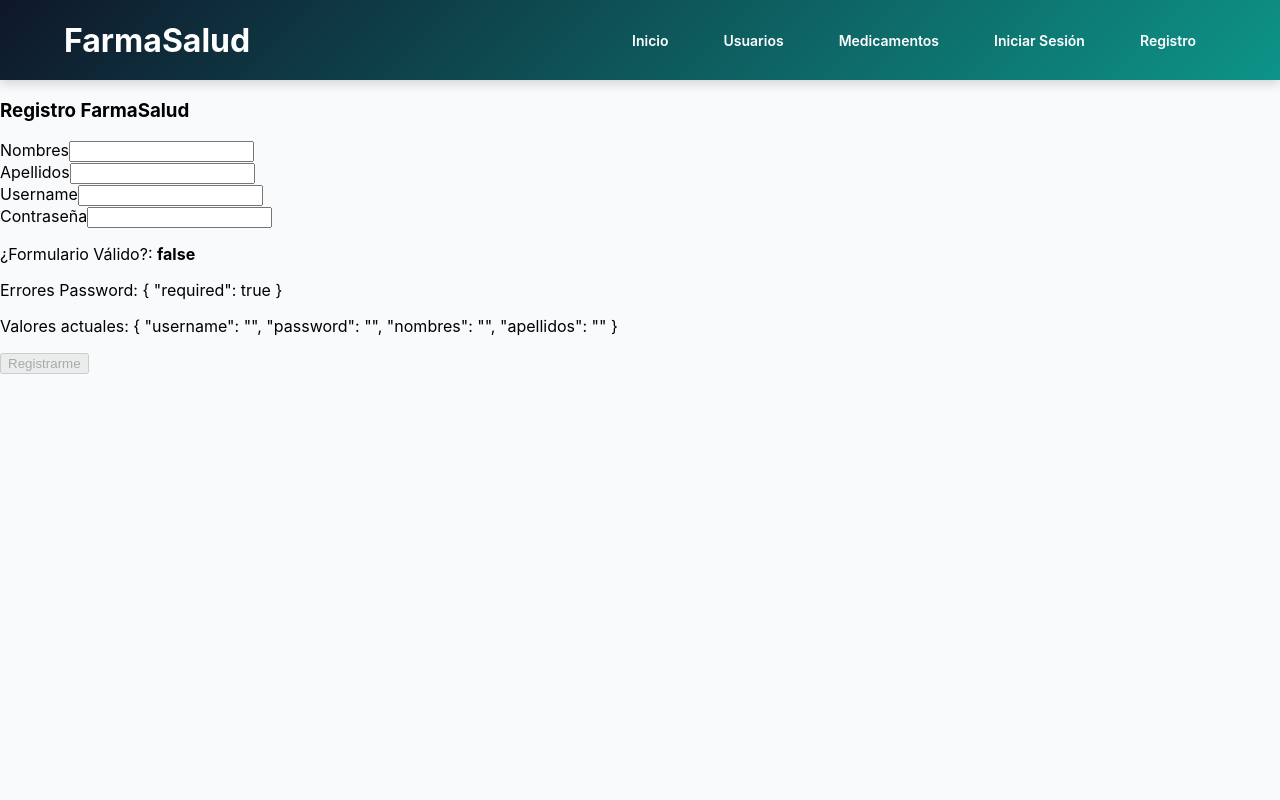
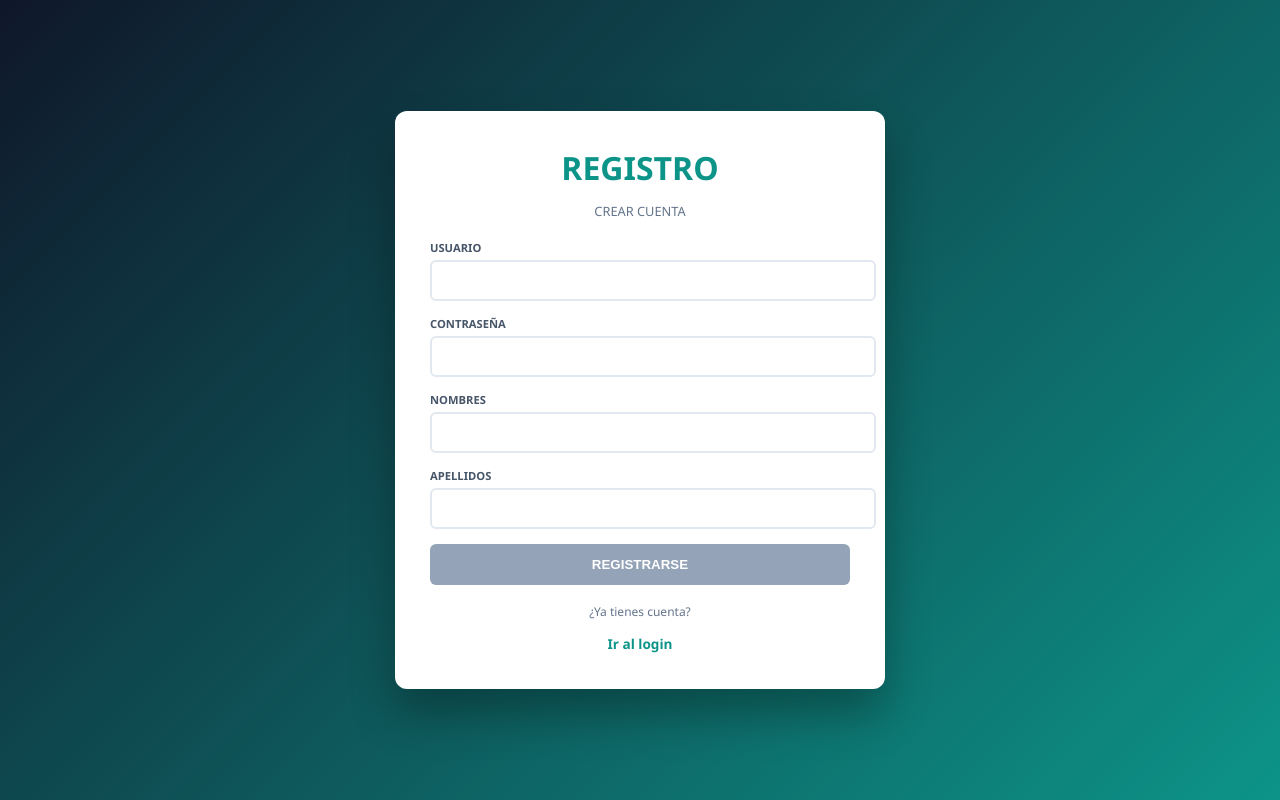
Before and after one commit to luisalvarado18rodriguez-del/DAW1-FarmaSaludAngular, an Angular app: page /registro in a window 1280 px wide. Built offline with nearby package versions, Linux system fonts and the light colour scheme.

Commit message:
ajustes generales despues del merge

```diff
--- a/src/app/app.html
+++ b/src/app/app.html
@@ -1,16 +1,22 @@
 <div class="main-wrapper">
-  <header class="navbar">
+
+  <header class="navbar" *ngIf="!hideNavbar">
     <h1>FarmaSalud</h1>
+
     <nav>
       <a routerLink="/dashboard">Inicio</a>
-      <a routerLink="/usuarios">Usuarios</a>
-      <a routerLink="/medicamentos">Medicamentos</a>
-      <a routerLink="/login">Iniciar Sesión</a>
-      <a routerLink="/registro">Registro</a>
+
+      <a *ngIf="hasRole('ADMIN')" routerLink="/usuarios">Usuarios</a>
+      <a *ngIf="hasRole('ADMIN')" routerLink="/medicamentos">Medicamentos</a>
+
+      <a *ngIf="hasRole('CLIENTE')" routerLink="/reservas">Mis Reservas</a>
+
+      <a (click)="logout()" style="cursor:pointer; color:#ff6b6b;">Salir</a>
     </nav>
   </header>
 
   <main class="container">
     <router-outlet></router-outlet>
   </main>
+
 </div>
--- a/src/app/core/services/medicamento-service.ts
+++ b/src/app/core/services/medicamento-service.ts
@@ -26,7 +26,20 @@ export class MedicamentoService {
   eliminar(id: number): Observable<void> {
     return this.http.delete<void>(`${this.apiUrl}/${id}`);
   }
-  actualizar(id: number, medicamento: any): Observable<any> {
-  return this.http.put(`${this.apiUrl}/${id}`, medicamento);
+ actualizar(id: number, medicamento: any, archivo?: File | null) {
+  const formData = new FormData();
+
+  // Enviar el JSON como Blob
+  formData.append('medicamento', new Blob(
+    [JSON.stringify(medicamento)],
+    { type: 'application/json' }
+  ));
+
+  // Enviar archivo SOLO si existe
+  if (archivo) {
+    formData.append('archivo', archivo);
+  }
+
+  return this.http.put(`${this.apiUrl}/${id}`, formData);
 }
 }
--- a/src/app/pages/login/login.css
+++ b/src/app/pages/login/login.css
@@ -1,42 +1,96 @@
+/* CONTENEDOR GLOBAL */
 .auth-page {
-    position: fixed; /* Esto asegura que se superponga a TODO */
-    top: 0;
-    left: 0;
-    width: 100vw;
-    height: 100vh;
+    position: fixed;
+    inset: 0; /* reemplaza top/left/width/height */
     display: flex;
     align-items: center;
     justify-content: center;
     background: linear-gradient(135deg, #0f172a 0%, #0d9488 100%);
-    z-index: 9999; /* Por encima de cualquier nav */
+    z-index: 9999;
+    overflow: hidden;
 }
 
+/* FONDO DECORATIVO (NO BLOQUEA CLICK) */
+.auth-page::before,
+.auth-page::after {
+    content: "";
+    position: absolute;
+    border-radius: 50%;
+    pointer-events: none; /* 🔥 IMPORTANTE */
+}
+
+.auth-page::before {
+    width: 300px;
+    height: 300px;
+    background: rgba(255,255,255,0.05);
+    top: -60px;
+    left: -60px;
+}
+
+.auth-page::after {
+    width: 200px;
+    height: 200px;
+    background: rgba(255,255,255,0.04);
+    bottom: -40px;
+    right: -40px;
+}
+
+/* CARD */
 .login-card {
     background: white;
     padding: 40px;
     width: 90%;
     max-width: 400px;
-    box-shadow: 0 20px 25px -5px rgba(0, 0, 0, 0.3);
-    border-radius: 8px;
+    border-radius: 14px;
+    box-shadow: 0 30px 60px rgba(0, 0, 0, 0.35);
+    position: relative;
+    z-index: 2;
+    animation: fadeIn 0.5s ease;
+}
+
+/* ANIMACIÓN */
+@keyframes fadeIn {
+    from {
+        opacity: 0;
+        transform: translateY(25px);
+    }
+    to {
+        opacity: 1;
+        transform: translateY(0);
+    }
+}
+
+/* HEADER */
+.login-header {
+    text-align: center;
+    margin-bottom: 25px;
 }
 
 .login-header h1 {
     color: #0d9488;
     font-weight: 900;
     margin: 0;
+    letter-spacing: 1px;
 }
 
+.login-header p {
+    font-size: 0.75rem;
+    color: #64748b;
+    margin-top: 5px;
+    font-weight: 600;
+}
+
+/* INPUTS */
 .input-group {
-    margin-bottom: 20px;
-    text-align: left;
+    margin-bottom: 18px;
 }
 
 .input-group label {
     display: block;
-    font-size: 0.75rem;
+    font-size: 0.7rem;
     font-weight: 800;
     color: #475569;
-    margin-bottom: 8px;
+    margin-bottom: 6px;
     text-transform: uppercase;
 }
 
@@ -44,21 +98,74 @@
     width: 100%;
     padding: 12px;
     border: 2px solid #e2e8f0;
-    box-sizing: border-box;
+    border-radius: 8px;
     outline: none;
+    transition: all 0.2s ease;
 }
 
+/* FOCUS PRO */
+.input-group input:focus {
+    border-color: #0d9488;
+    box-shadow: 0 0 0 3px rgba(13, 148, 136, 0.15);
+}
+
+/* BOTÓN */
 .btn-primary {
     width: 100%;
-    padding: 15px;
+    padding: 14px;
     background: #0f172a;
     color: white;
     border: none;
     font-weight: 800;
     cursor: pointer;
     text-transform: uppercase;
+    border-radius: 8px;
+    transition: all 0.25s ease;
 }
 
+/* HOVER PRO */
 .btn-primary:hover {
     background: #0d9488;
+    transform: translateY(-2px);
+    box-shadow: 0 12px 25px rgba(13, 148, 136, 0.35);
 }
+
+/* LINKS */
+.extra-links {
+    margin-top: 20px;
+    text-align: center;
+}
+
+.extra-links p {
+    font-size: 0.8rem;
+    color: #64748b;
+    margin-bottom: 5px;
+}
+
+/* 🔥 FIX IMPORTANTE PARA CLICK */
+.link-register {
+    display: inline-block;
+    font-size: 0.9rem;
+    font-weight: 700;
+    color: #0d9488;
+    text-decoration: none;
+    transition: all 0.2s ease;
+    cursor: pointer;
+    position: relative;
+    z-index: 10; /* 🔥 evita bloqueos */
+}
+
+/* HOVER */
+.link-register:hover {
+    color: #0f766e;
+    transform: scale(1.05);
+    text-decoration: underline;
+}
+
+/* FOOTER */
+.login-footer {
+    margin-top: 20px;
+    text-align: center;
+    font-size: 0.7rem;
+    color: #94a3b8;
+}
--- a/src/app/pages/login/login.html
+++ b/src/app/pages/login/login.html
@@ -1,31 +1,41 @@
 <div class="auth-page">
-  <div class="login-card fade-in">
+  <div class="login-card">
+
     <div class="login-header">
       <h1>FARMASALUD</h1>
       <p>INGRESO AL SISTEMA</p>
     </div>
 
-    <!-- Usamos tu username como debe ser -->
     <form (ngSubmit)="onLogin()">
+
       <div class="input-group">
         <label>Nombre de Usuario</label>
-        <input type="text" [(ngModel)]="credentials.username" name="username"
-               placeholder="Ej: l-alvarado" required>
+        <input type="text"
+               [(ngModel)]="credentials.username"
+               name="username"
+               required>
       </div>
 
       <div class="input-group">
         <label>Contraseña</label>
-        <input type="password" [(ngModel)]="credentials.password" name="password"
-               placeholder="••••••••" required>
+        <input type="password"
+               [(ngModel)]="credentials.password"
+               name="password"
+               required>
       </div>
 
       <button type="submit" class="btn-primary">
         ENTRAR AL PANEL
       </button>
+
     </form>
 
-    <div class="login-footer">
-      <span>© 2026 Trujillo, Perú</span>
+    <div class="extra-links">
+      <p>¿No tienes cuenta?</p>
+      <a routerLink="/registro" (click)="debugClick()" class="link-register">
+  Crear cuenta
+</a>
     </div>
+
   </div>
 </div>
--- a/src/app/pages/registro/registro.css
+++ b/src/app/pages/registro/registro.css
@@ -0,0 +1,136 @@
+.auth-page {
+    position: fixed;
+    inset: 0;
+    display: flex;
+    align-items: center;
+    justify-content: center;
+    background: linear-gradient(135deg, #0f172a, #0d9488);
+    font-family: 'Segoe UI', sans-serif;
+}
+
+.login-card {
+    background: #fff;
+    padding: 35px;
+    width: 100%;
+    max-width: 420px;
+    border-radius: 12px;
+    box-shadow: 0 25px 45px rgba(0, 0, 0, 0.3);
+    animation: fadeIn 0.5s ease;
+}
+
+@keyframes fadeIn {
+    from {
+        opacity: 0;
+        transform: translateY(25px);
+    }
+    to {
+        opacity: 1;
+        transform: translateY(0);
+    }
+}
+
+.login-header {
+    text-align: center;
+    margin-bottom: 20px;
+}
+
+.login-header h1 {
+    margin: 0;
+    color: #0d9488;
+    font-weight: 900;
+}
+
+.login-header p {
+    font-size: 0.8rem;
+    color: #64748b;
+}
+
+/* INPUTS */
+.input-group {
+    margin-bottom: 15px;
+}
+
+.input-group label {
+    font-size: 0.7rem;
+    font-weight: 800;
+    color: #475569;
+    margin-bottom: 5px;
+    display: block;
+    text-transform: uppercase;
+}
+
+.input-group input {
+    width: 100%;
+    padding: 11px;
+    border: 2px solid #e2e8f0;
+    border-radius: 6px;
+    outline: none;
+    transition: 0.2s;
+}
+
+/* FOCUS */
+.input-group input:focus {
+    border-color: #0d9488;
+    box-shadow: 0 0 0 2px rgba(13, 148, 136, 0.2);
+}
+
+/* ERROR */
+.error {
+    color: #ef4444;
+    font-size: 0.7rem;
+    font-weight: 700;
+    margin-top: 3px;
+    display: block;
+}
+
+/* INPUT INVALID */
+.invalid {
+    border-color: #ef4444;
+}
+
+/* BOTÓN */
+.btn-primary {
+    width: 100%;
+    padding: 13px;
+    background: #0f172a;
+    color: white;
+    border: none;
+    border-radius: 6px;
+    font-weight: 800;
+    cursor: pointer;
+    transition: 0.2s;
+}
+
+/* HOVER */
+.btn-primary:hover {
+    background: #0d9488;
+    transform: translateY(-2px);
+}
+
+/* DESHABILITADO */
+.btn-primary:disabled {
+    background: #94a3b8;
+    cursor: not-allowed;
+}
+
+/* LINKS */
+.extra-links {
+    margin-top: 18px;
+    text-align: center;
+}
+
+.extra-links p {
+    font-size: 0.75rem;
+    color: #64748b;
+}
+
+.extra-links a {
+    font-size: 0.85rem;
+    font-weight: 700;
+    color: #0d9488;
+    text-decoration: none;
+}
+
+.extra-links a:hover {
+    text-decoration: underline;
+}
--- a/src/app/pages/registro/registro.html
+++ b/src/app/pages/registro/registro.html
@@ -1,41 +1,70 @@
+<div class="auth-page">
+  <div class="login-card">
 
-<div class="container mt-5">
-  <div class="row justify-content-center">
-    <div class="col-md-5 card p-4 shadow">
-      <h3 class="text-center mb-4">Registro FarmaSalud</h3>
+    <div class="login-header">
+      <h1>REGISTRO</h1>
+      <p>CREAR CUENTA</p>
+    </div>
 
-      <form [formGroup]="registroForm" (ngSubmit)="enviarRegistro()">
-        <div class="mb-3">
-          <label>Nombres</label>
-          <input type="text" formControlName="nombres" class="form-control">
-        </div>
+    <form [formGroup]="registroForm" (ngSubmit)="enviarRegistro()">
 
-        <div class="mb-3">
-          <label>Apellidos</label>
-          <input type="text" formControlName="apellidos" class="form-control">
-        </div>
+      <!-- USUARIO -->
+      <div class="input-group">
+        <label>Usuario</label>
+        <input
+          type="text"
+          formControlName="username"
+          [class.invalid]="registroForm.get('username')?.invalid && registroForm.get('username')?.touched"
+        >
 
-        <div class="mb-3">
-          <label>Username</label>
-          <input type="text" formControlName="username" class="form-control">
-        </div>
+        <small class="error"
+          *ngIf="registroForm.get('username')?.touched && registroForm.get('username')?.invalid">
+          Mínimo 6 caracteres
+        </small>
+      </div>
 
-        <div class="mb-3">
-          <label>Contraseña</label>
-          <input type="password" formControlName="password" class="form-control">
-        </div>
+      <!-- PASSWORD -->
+      <div class="input-group">
+        <label>Contraseña</label>
+        <input
+          type="password"
+          formControlName="password"
+          [class.invalid]="registroForm.get('password')?.invalid && registroForm.get('password')?.touched"
+        >
 
-        <div class="mt-3 small">
-  <p>¿Formulario Válido?: <b [class.text-success]="registroForm.valid" [class.text-danger]="!registroForm.valid">{{ registroForm.valid }}</b></p>
-  <p>Errores Password: {{ registroForm.get('password')?.errors | json }}</p>
-  <p>Valores actuales: {{ registroForm.value | json }}</p>
-</div>
+        <small class="error"
+          *ngIf="registroForm.get('password')?.touched && registroForm.get('password')?.invalid">
+          Mínimo 6 caracteres
+        </small>
+      </div>
 
-        <button type="submit" [disabled]="registroForm.invalid" class="btn btn-success w-100">
-          Registrarme
-        </button>
-      </form>
+      <!-- NOMBRES -->
+      <div class="input-group">
+        <label>Nombres</label>
+        <input type="text" formControlName="nombres">
+      </div>
 
+      <!-- APELLIDOS -->
+      <div class="input-group">
+        <label>Apellidos</label>
+        <input type="text" formControlName="apellidos">
+      </div>
+
+      <!-- BOTÓN -->
+      <button
+        type="submit"
+        class="btn-primary"
+        [disabled]="registroForm.invalid">
+        REGISTRARSE
+      </button>
+
+    </form>
+
+    <!-- LINK -->
+    <div class="extra-links">
+      <p>¿Ya tienes cuenta?</p>
+      <a routerLink="/login">Ir al login</a>
     </div>
+
   </div>
 </div>
```
Also changed, not shown: src/app/app.ts (+40 -3 lines), src/app/core/services/auth.guard.ts (added, +24 -0 lines), src/app/pages/login/login.ts (+33 -4 lines), src/app/pages/medicamentos/medicamentos.html (+23 -14 lines), src/app/pages/medicamentos/medicamentos.ts (+9 -2 lines), src/app/pages/registro/registro.ts (+21 -14 lines).
